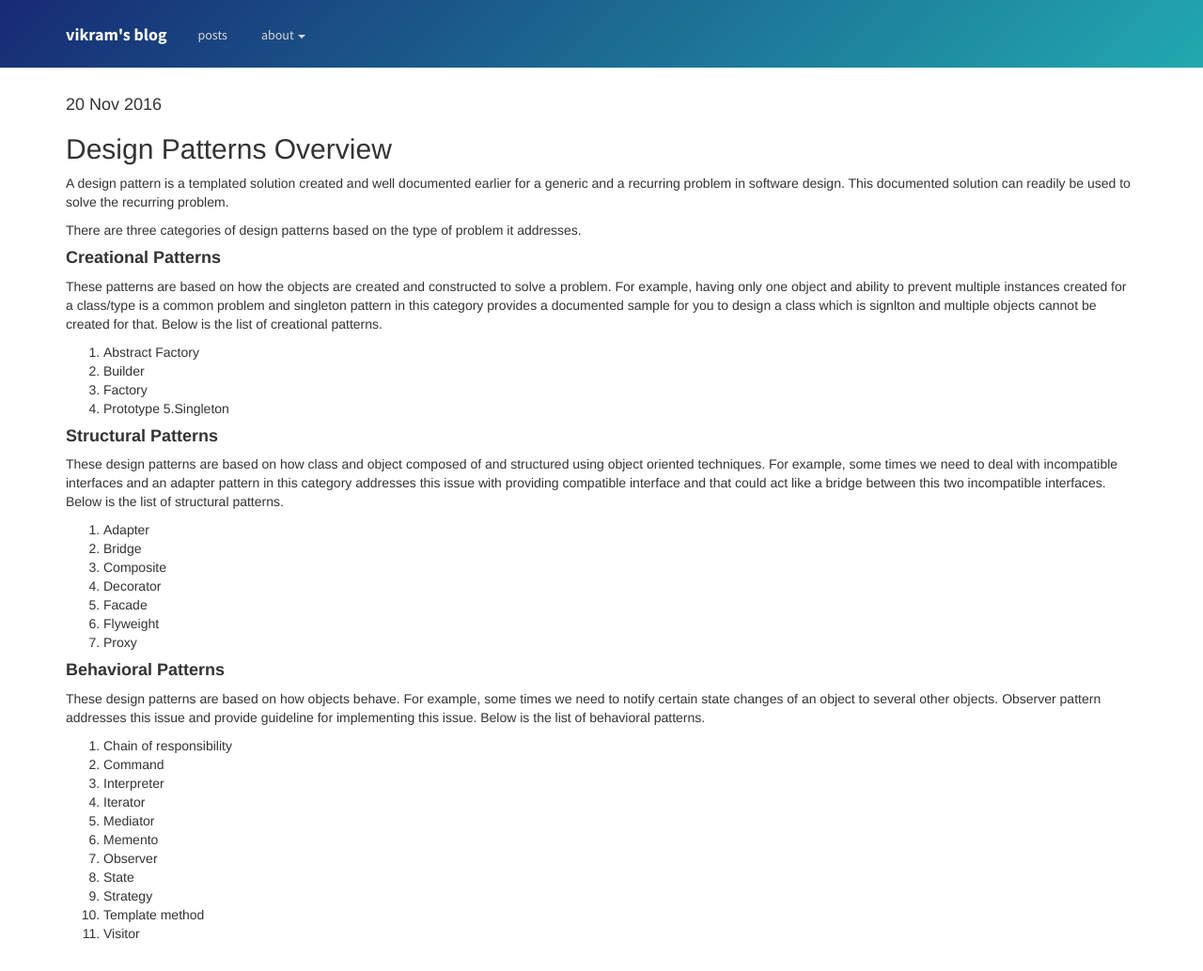
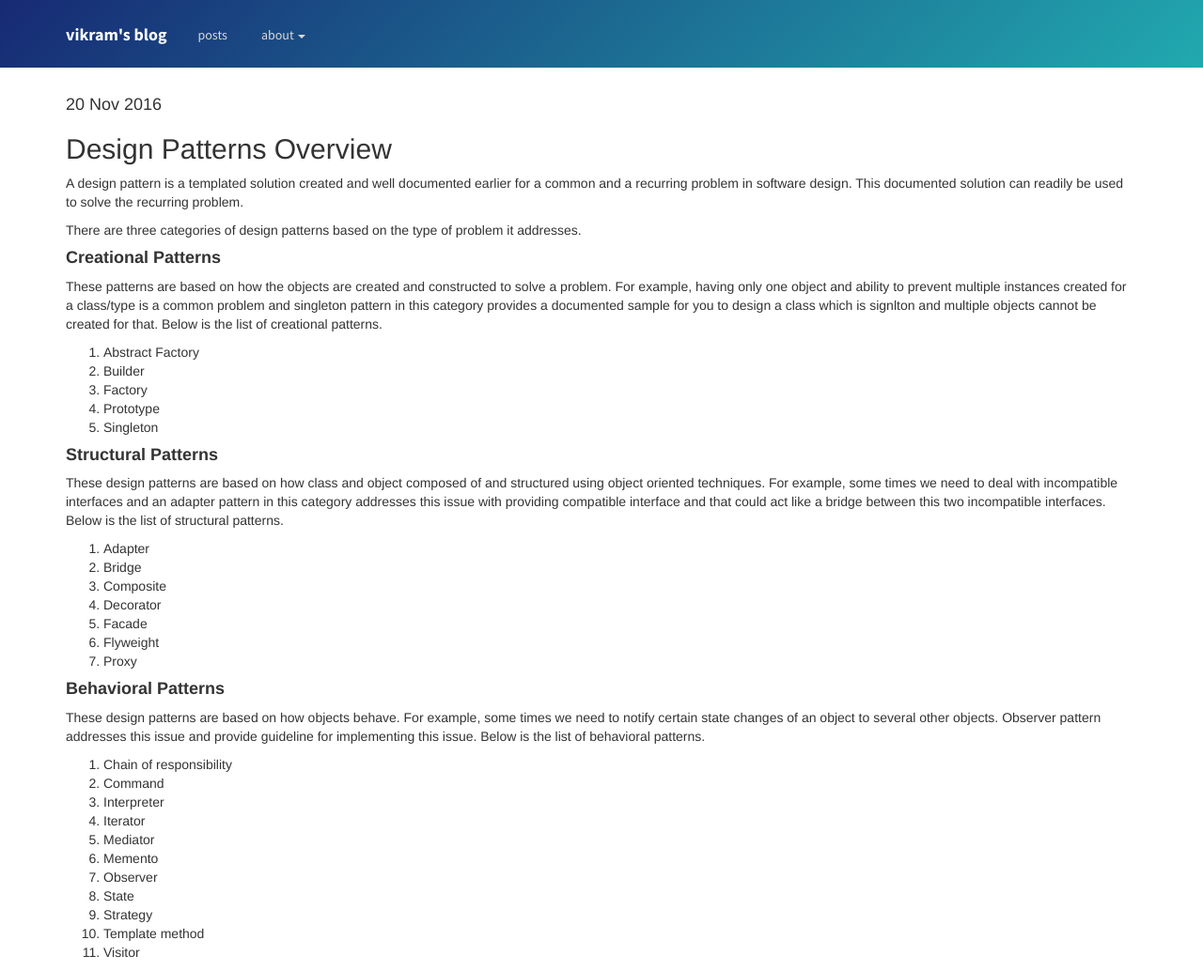
Before and after one commit to srirangamv/srirangamv.github.io, a Jekyll site: the page built from _posts/2016-11-20-design-patterns-overview.md, in a window 1280 px wide. Shown: the whole page at 94% size. Built offline with Jekyll 4.4.1, drawn with Linux system fonts in a browser that asks for light colours; nearby versions of some CDN libraries.

Commit message:
md corrections.

```diff
--- a/_posts/2016-11-20-design-patterns-overview.md
+++ b/_posts/2016-11-20-design-patterns-overview.md
@@ -6,7 +6,7 @@
 date: 2016-11-20
 ---
 
-<p>A design pattern is a templated solution created and well documented earlier for a generic and a recurring problem in software design. This documented solution can readily be used to solve the recurring problem.</p>
+<p>A design pattern is a templated solution created and well documented earlier for a common and a recurring problem in software design. This documented solution can readily be used to solve the recurring problem.</p>
 
 <p>
 There are three categories of design patterns based on the type of problem it addresses.
@@ -21,7 +21,7 @@
 2. Builder
 3. Factory
 4. Prototype
-5.Singleton
+5. Singleton
 
 #### **Structural Patterns**
 <p>
```
